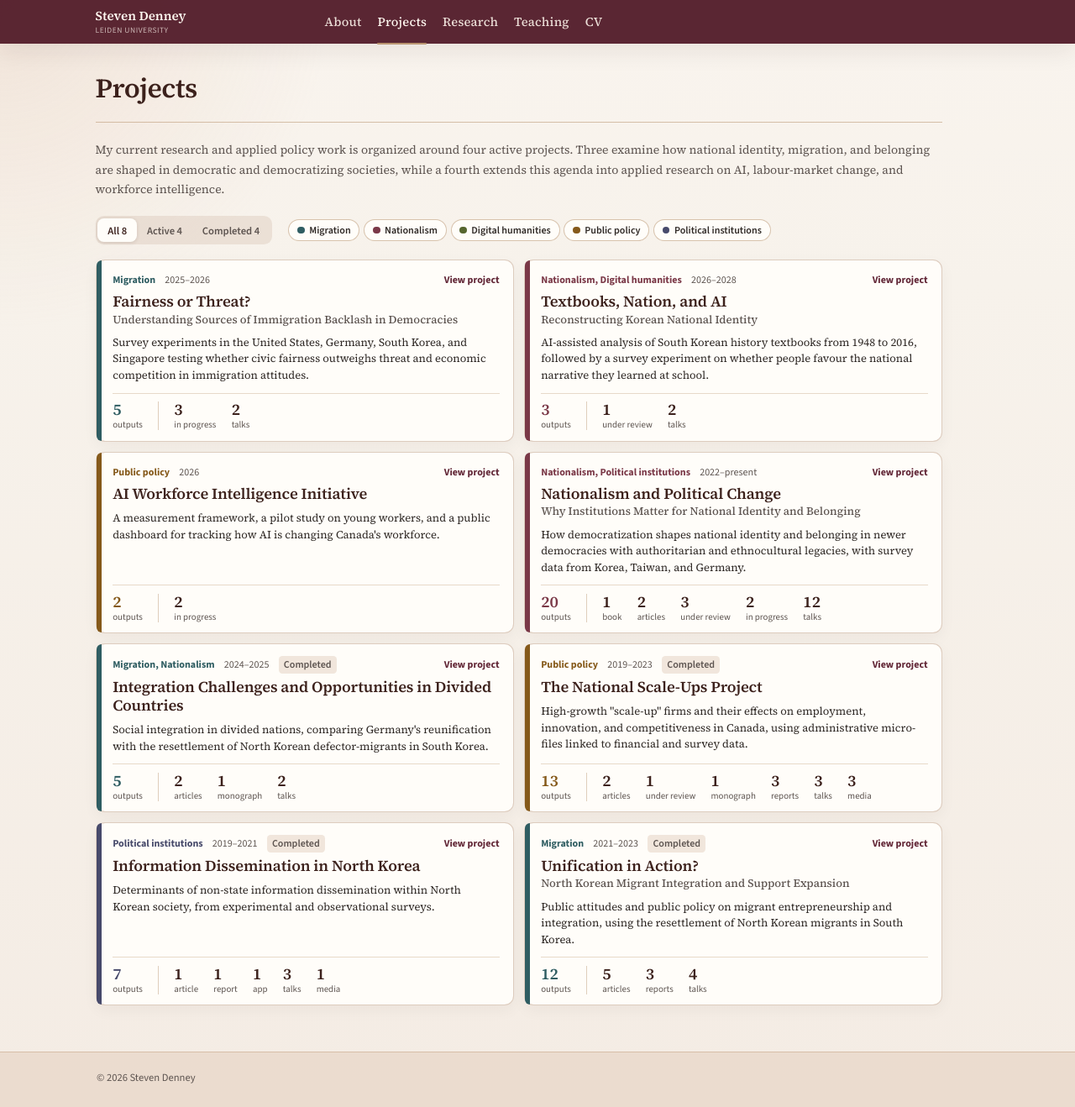
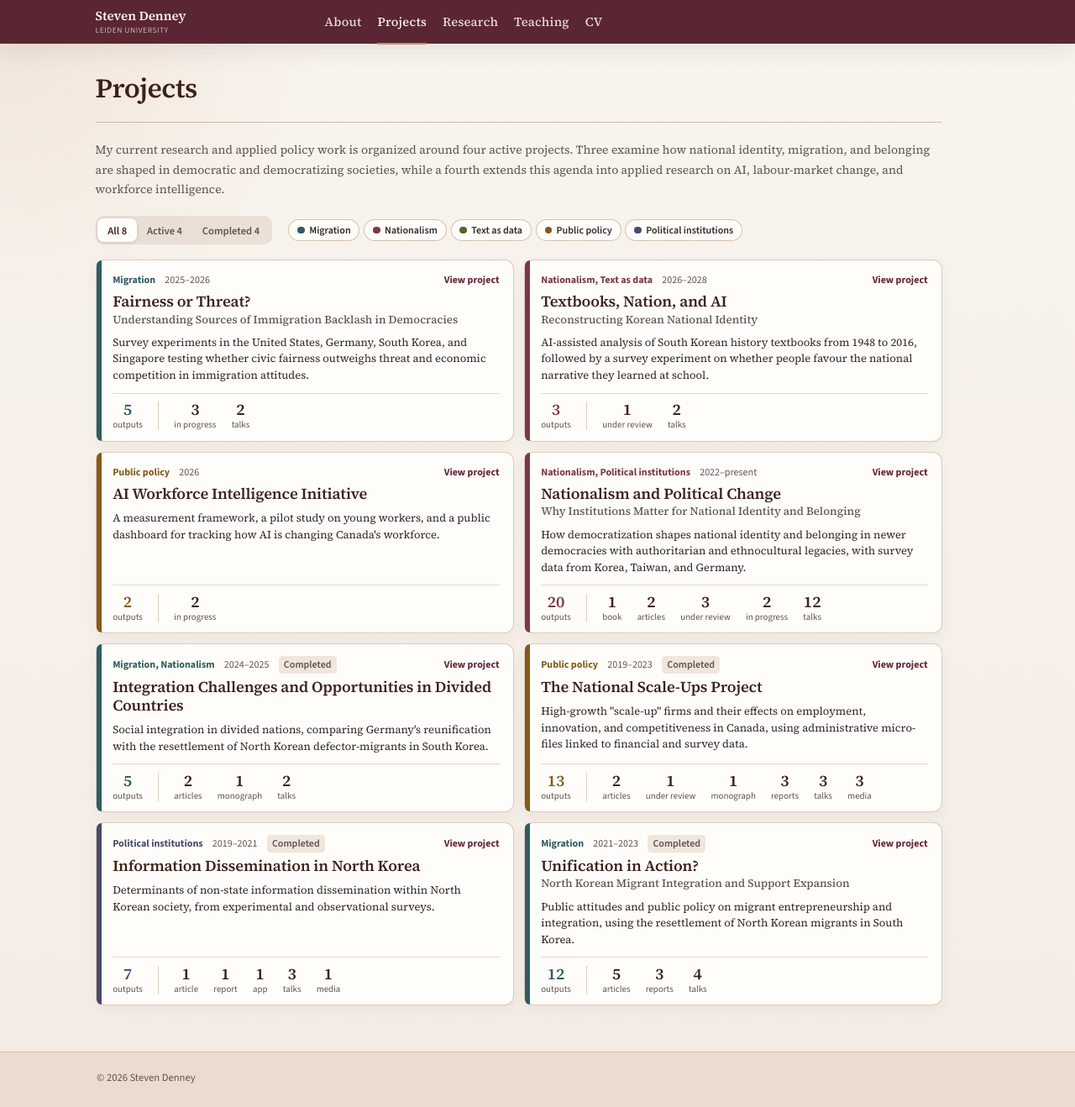
Before and after one commit to scdenney/scdenney.github.io, a Jekyll site: the page built from projects.md, in a window 1280 px wide and 1318 px high. Shown: the whole window at 84% size. Built offline with Jekyll 4.4.1, drawn with Linux system fonts in a browser that asks for light colours.

Commit message:
Relabel a project topic and lighten Teaching buttons
"Digital humanities" becomes "Text as data", the usual political
science term for computational text analysis. In the output counts,
each number now sits centred over its label, and the row stays
left-aligned.

The filled Teaching buttons were dark and got darker on hover. They
now use a light tint, and hover lightens the fill and darkens the
border instead.

```diff
--- a/_includes/head.html
+++ b/_includes/head.html
@@ -8,6 +8,6 @@
 <link rel="preconnect" href="https://fonts.gstatic.com" crossorigin>
 <link href="https://fonts.googleapis.com/css2?family=Source+Sans+3:wght@400;500;600;700&family=Source+Serif+4:opsz,wght@8..60,400;8..60,500;8..60,600;8..60,700&display=swap" rel="stylesheet">
 
-<link rel="stylesheet" href="{{ '/assets/css/style.css?v=20260924' | relative_url }}">
+<link rel="stylesheet" href="{{ '/assets/css/style.css?v=20260924b' | relative_url }}">
 
 <link rel="icon" type="image/svg+xml" href="{{ '/assets/images/favicon.svg' | relative_url }}">
--- a/assets/css/style.css
+++ b/assets/css/style.css
@@ -587,8 +587,8 @@ hr {
   --topic-color: #85591a;
 }
 
-.project-tile[data-topics^="dh"],
-.project-filters [data-topic="dh"] {
+.project-tile[data-topics^="text"],
+.project-filters [data-topic="text"] {
   --topic-color: #56662f;
 }
 
@@ -812,7 +812,7 @@ hr {
 .project-ledger__item {
   display: flex;
   flex-direction: column;
-  align-items: flex-start;
+  align-items: center;
   color: var(--color-text-soft);
   font-size: 0.78rem;
   line-height: 1.2;
@@ -1077,22 +1077,9 @@ body.project-drawer-open {
   color: var(--color-accent-strong);
 }
 
-.supervision-action--primary,
-.supervision-action--primary:hover,
-.supervision-action--primary:focus-visible {
-  border-color: var(--color-accent-strong);
-  background: var(--color-accent-strong);
-  color: #fff;
-}
-
-.supervision-action--primary span {
-  color: rgba(255, 248, 240, 0.82);
-}
-
-.supervision-action--primary:hover,
-.supervision-action--primary:focus-visible {
-  border-color: var(--color-heading);
-  background: var(--color-heading);
+.supervision-action--primary {
+  border-color: rgba(122, 56, 71, 0.4);
+  background: rgba(234, 213, 207, 0.75);
 }
 
 /* Mid-sized buttons for the main link on Teaching and in project details. */
@@ -1121,16 +1108,16 @@ body.project-drawer-open {
 }
 
 .action-link--primary {
-  border-color: var(--color-accent-strong);
-  background: var(--color-accent-strong);
-  color: #fff;
+  border-color: rgba(122, 56, 71, 0.4);
+  background: rgba(234, 213, 207, 0.75);
+  color: var(--color-accent-strong);
 }
 
 .action-link--primary:hover,
 .action-link--primary:focus-visible {
-  border-color: var(--color-heading);
-  background: var(--color-heading);
-  color: #fff;
+  border-color: var(--color-accent-strong);
+  background: rgba(234, 213, 207, 0.4);
+  color: var(--color-accent-strong);
 }
 
 details {
--- a/projects.md
+++ b/projects.md
@@ -45,9 +45,9 @@ permalink: /projects/
 </div>
 </article>
 
-<article class="project-tile" id="textbooks-nation-ai" data-status="active" data-topics="nationalism dh">
+<article class="project-tile" id="textbooks-nation-ai" data-status="active" data-topics="nationalism text">
 <div class="project-tile__top">
-<span class="project-tile__topics"><span data-topic="nationalism">Nationalism</span>, <span data-topic="dh">Digital humanities</span></span>
+<span class="project-tile__topics"><span data-topic="nationalism">Nationalism</span>, <span data-topic="text">Text as data</span></span>
 <span class="project-tile__years">2026–2028</span>
 </div>
 <h2 class="project-tile__title">Textbooks, Nation, and AI<span class="sr-only">:</span> <span class="project-tile__subtitle">Reconstructing Korean National Identity</span></h2>
```
